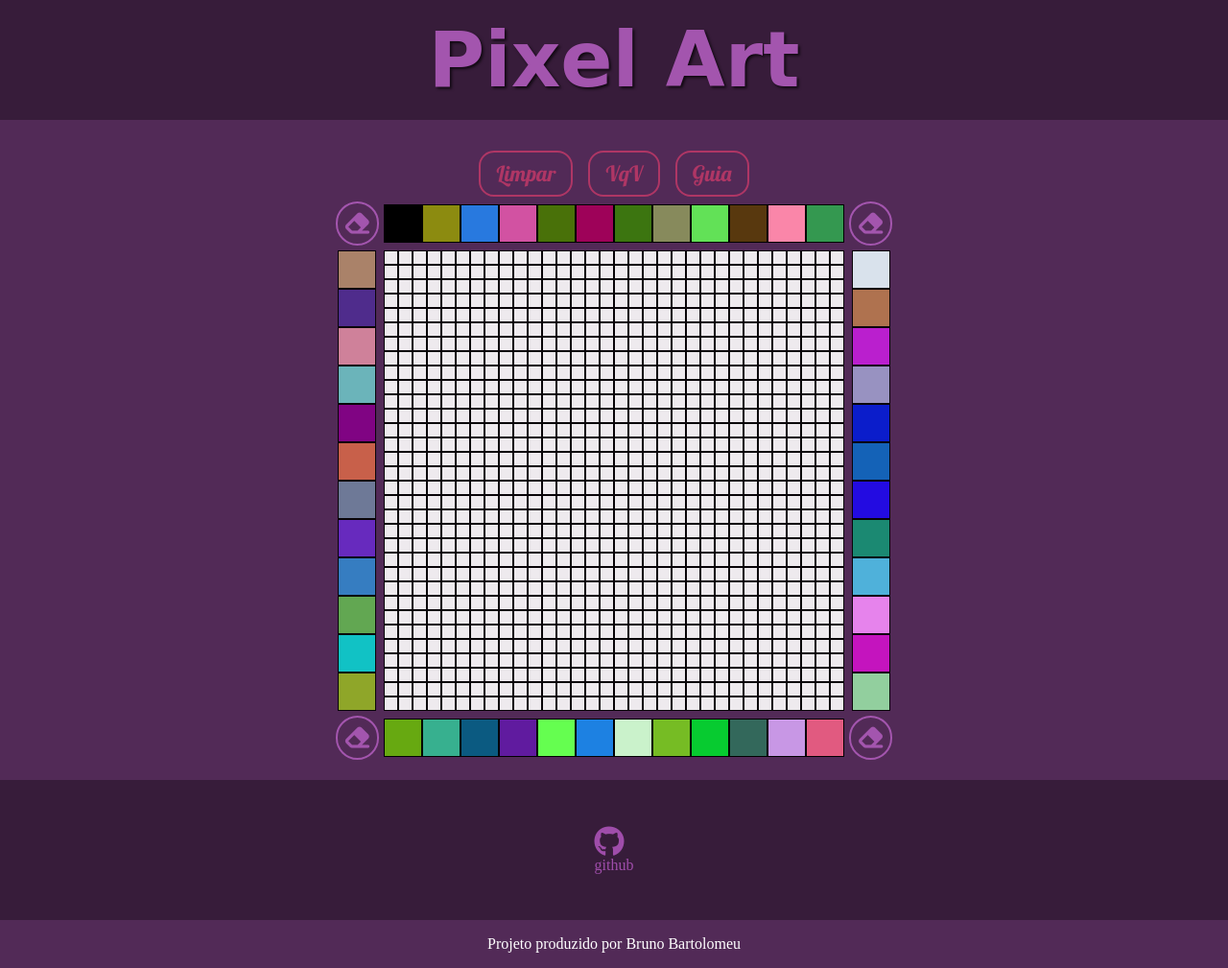
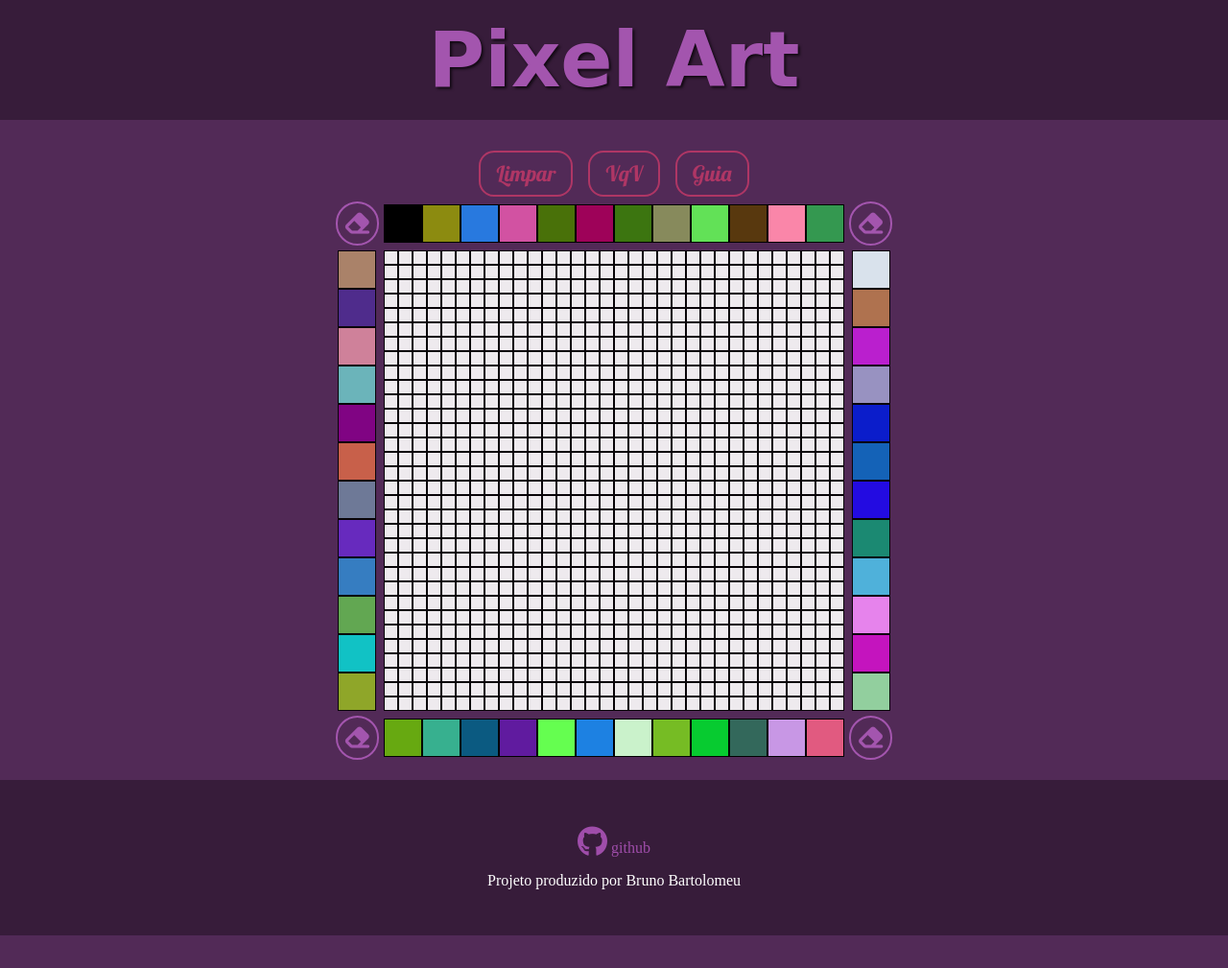
Before and after one commit to BrunoCBart/brunocbart.github.io, a plain HTML site: page assets/projetos/pixel-art/index.html in a window 1280 px wide. Shown: the whole page at 96% size. After the commit the page ends 975 px from the top, so only its background shows below. Drawn offline with Linux system fonts and the light colour scheme; a web font is replaced by a local one.

Commit message:
fix footer

```diff
--- a/assets/projetos/pixel-art/index.html
+++ b/assets/projetos/pixel-art/index.html
@@ -55,10 +55,10 @@
         target="_blank"
       >
         <i class="fab fa-github"></i>
-        <p>github</p>
+        github
       </a>
+      <p>Projeto produzido por Bruno Bartolomeu</p>
     </footer>
-    <div class="author">Projeto produzido por Bruno Bartolomeu</div>
     <script src="main.js"></script>
   </body>
 </html>
--- a/assets/projetos/pixel-art/style.css
+++ b/assets/projetos/pixel-art/style.css
@@ -145,6 +145,7 @@ footer {
   display: flex;
   align-items: center;
   justify-content: center;
+  flex-direction: column;
   margin-top: 1rem;
 }
 
@@ -155,14 +156,14 @@ footer i {
 footer a {
   color: rgb(159, 77, 170);
   text-decoration: none;
+  margin-bottom: 1rem;
 }
 
 footer a:hover {
   color: rgb(128, 62, 136);
 }
 
-.author {
-  padding: 1rem 0;
+footer p {
   color: #fff;
 }
 
```
